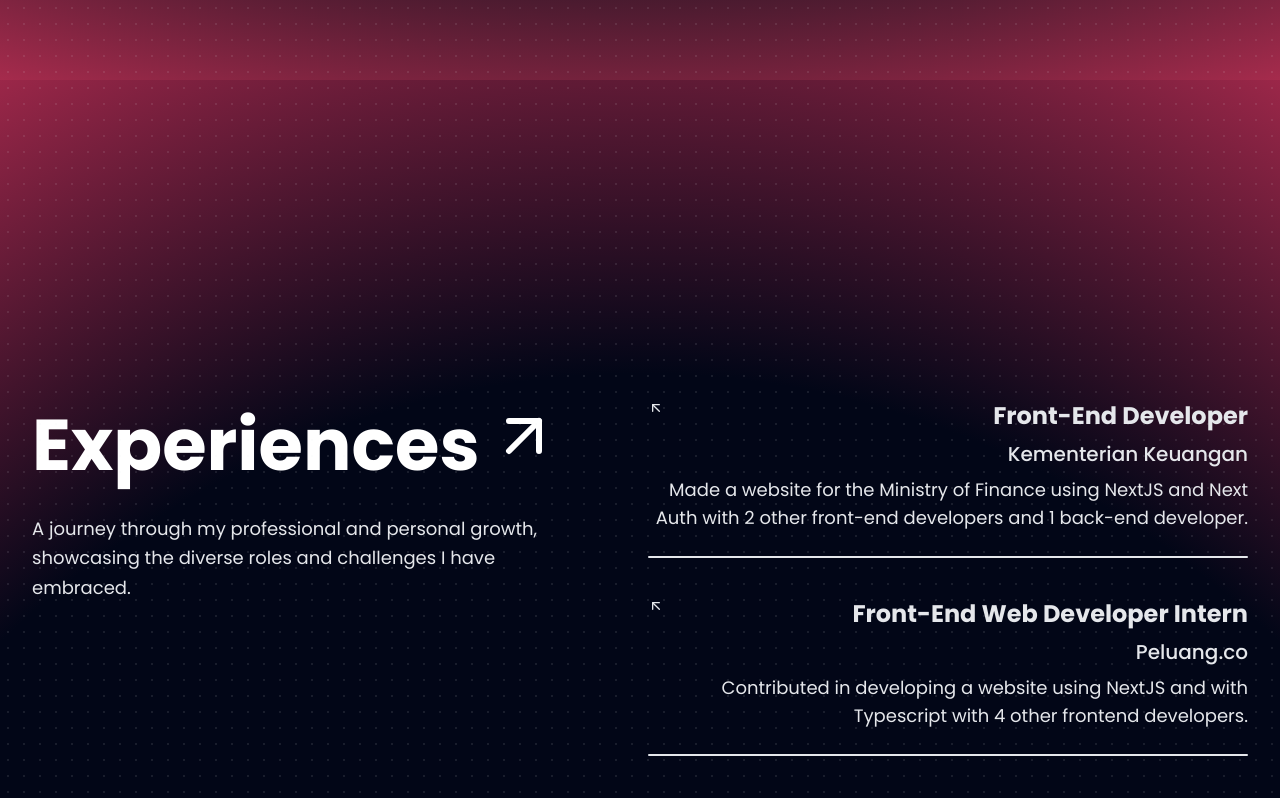
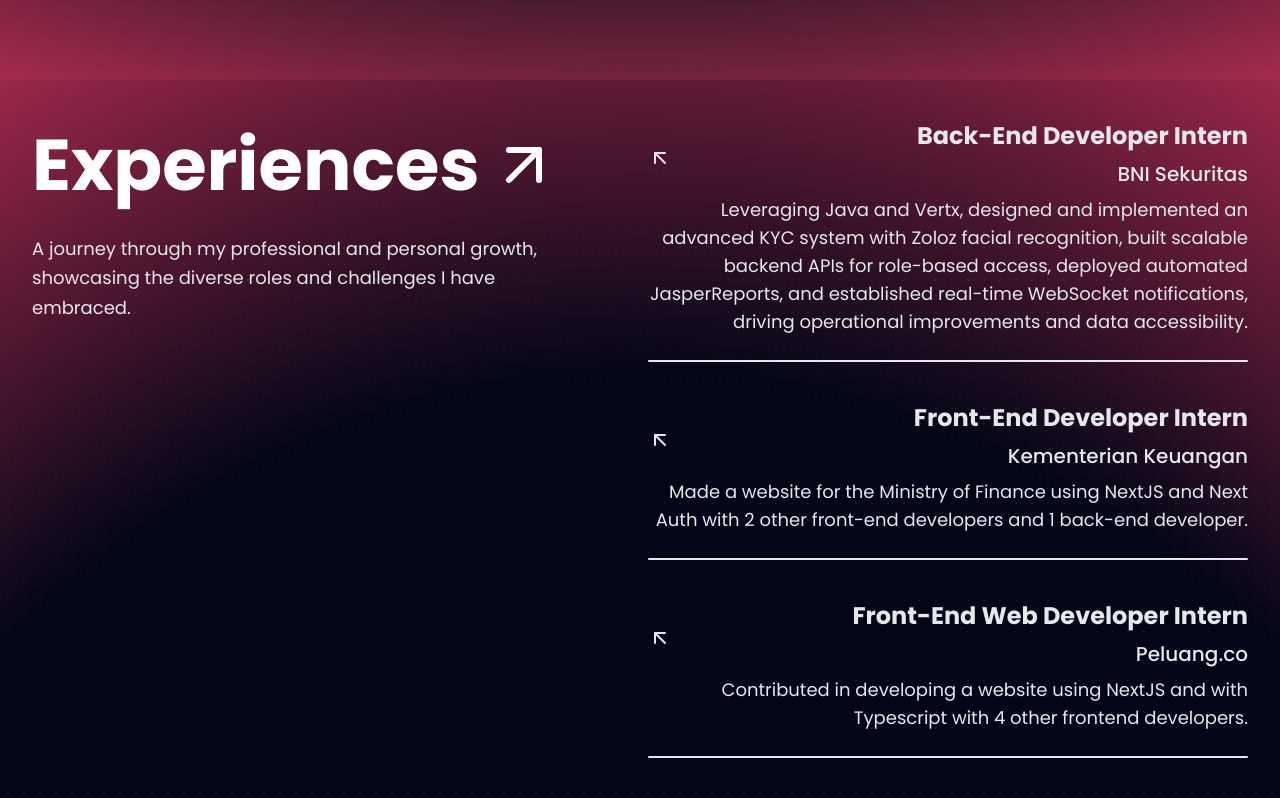
Before and after one commit to Ader-EX/portofolio, a Next.js app: page / in a window 1280 px wide. Shown: the part 760-1558 px from the top of the page. Built offline with nearby package versions, Linux system fonts and the light colour scheme; a web font is replaced by a local one.

Commit message:
Added another experience

```diff
--- a/components/Home/Experiences.jsx
+++ b/components/Home/Experiences.jsx
@@ -14,7 +14,13 @@
 const Experience = () => {
   const experiences = [
     {
-      title: "Front-End Developer",
+      title: "Back-End Developer Intern",
+      organization: "BNI Sekuritas",
+      description:
+        "Leveraging Java and Vertx,  designed and implemented an advanced KYC system with Zoloz facial recognition, built scalable backend APIs for role-based access, deployed automated JasperReports, and established real-time WebSocket notifications, driving operational improvements and data accessibility.",
+    },
+    {
+      title: "Front-End Developer Intern",
       organization: "Kementerian Keuangan",
       description:
         "Made a website for the Ministry of Finance using NextJS and Next Auth with 2 other front-end developers and 1 back-end developer.",
@@ -66,11 +72,11 @@
       className="relative flex min-h-screen flex-col  items-start justify-center overflow-hidden bg-[#1d2949] px-8  text-gray-200"
     >
       <div className="absolute inset-0 z-8 h-full w-full  opacity-10 bg-[radial-gradient(#e5e7eb_1px,transparent_1px)] [background-size:16px_16px]"></div>
-      <div className="flex flex-col sm:flex-row gap-4 mt-[20rem] ">
-        <div className="z-1 flex flex-col items-start w-2/4">
-          <h1 className="flex max-w-2xl gap-x-2 font-bold text-white text-3xl leading-tight text-transparent sm:text-5xl sm:leading-tight md:text-7xl md:leading-tight">
+      <div className="flex flex-col sm:flex-row gap-4 mt-20 sm:mt-10">
+        <div className="z-1 flex flex-col items-start w-full sm:w-1/2">
+          <h1 className="flex items-center gap-x-2 font-bold text-white text-3xl leading-tight sm:text-5xl sm:leading-tight md:text-7xl md:leading-tight">
             Experiences
-            <FiArrowUpRight className="max-w-2xl text-white transition-transform hover:rotate-90" />
+            <FiArrowUpRight className="text-white transition-transform hover:rotate-90" />
           </h1>
 
           <p className="my-6 max-w-lg text-base leading-relaxed md:text-lg md:leading-relaxed">
@@ -78,19 +84,22 @@
             the diverse roles and challenges I have embraced.
           </p>
         </div>
-        <div className="flex-col flex gap-y-10 w-2/4">
+
+        <div className="flex flex-col gap-y-10 w-full sm:w-1/2">
           {experiences.map((experience, index) => (
             <div key={index} className="text-end">
-              <div className="flex flex-wrap w-full justify-between ">
-                <FiArrowUpLeft className="max-w-lg" />
-                <div>
-                  <h3 className="text-2xl font-bold">{experience.title}</h3>
-                  <h4 className="text-xl font-medium my-2">
+              <div className="flex flex-wrap w-full justify-between items-center">
+                <FiArrowUpLeft className="text-lg sm:text-2xl" />
+                <div className="text-start sm:text-end">
+                  <h3 className="text-xl sm:text-2xl font-bold">
+                    {experience.title}
+                  </h3>
+                  <h4 className="text-lg sm:text-xl font-medium my-2">
                     {experience.organization}
                   </h4>
                 </div>
               </div>
-              <p className="text-lg">{experience.description}</p>
+              <p className="text-base sm:text-lg">{experience.description}</p>
               <div className="flex w-full border-b-2 mt-6 rounded-lg"></div>
             </div>
           ))}
```
